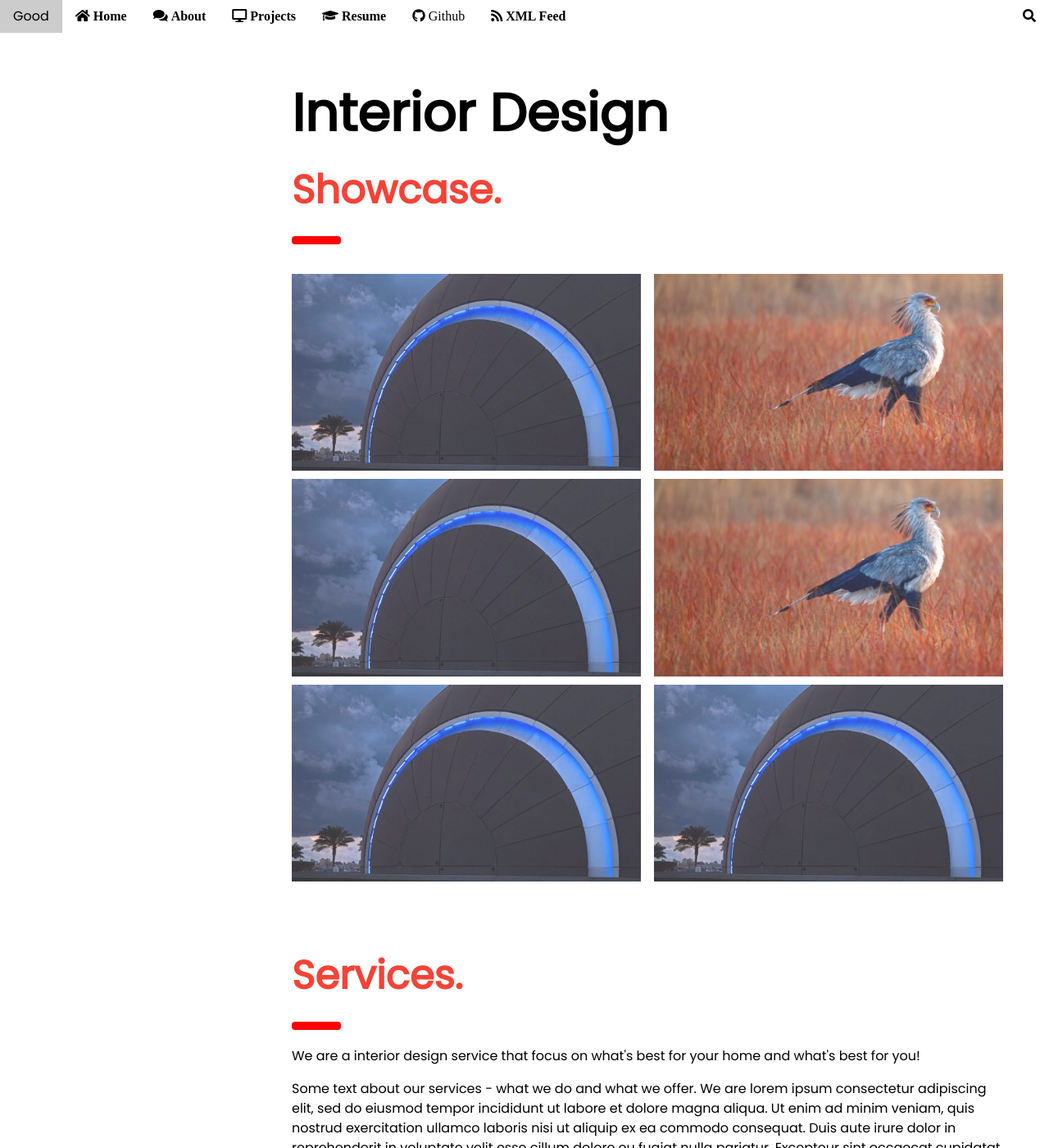
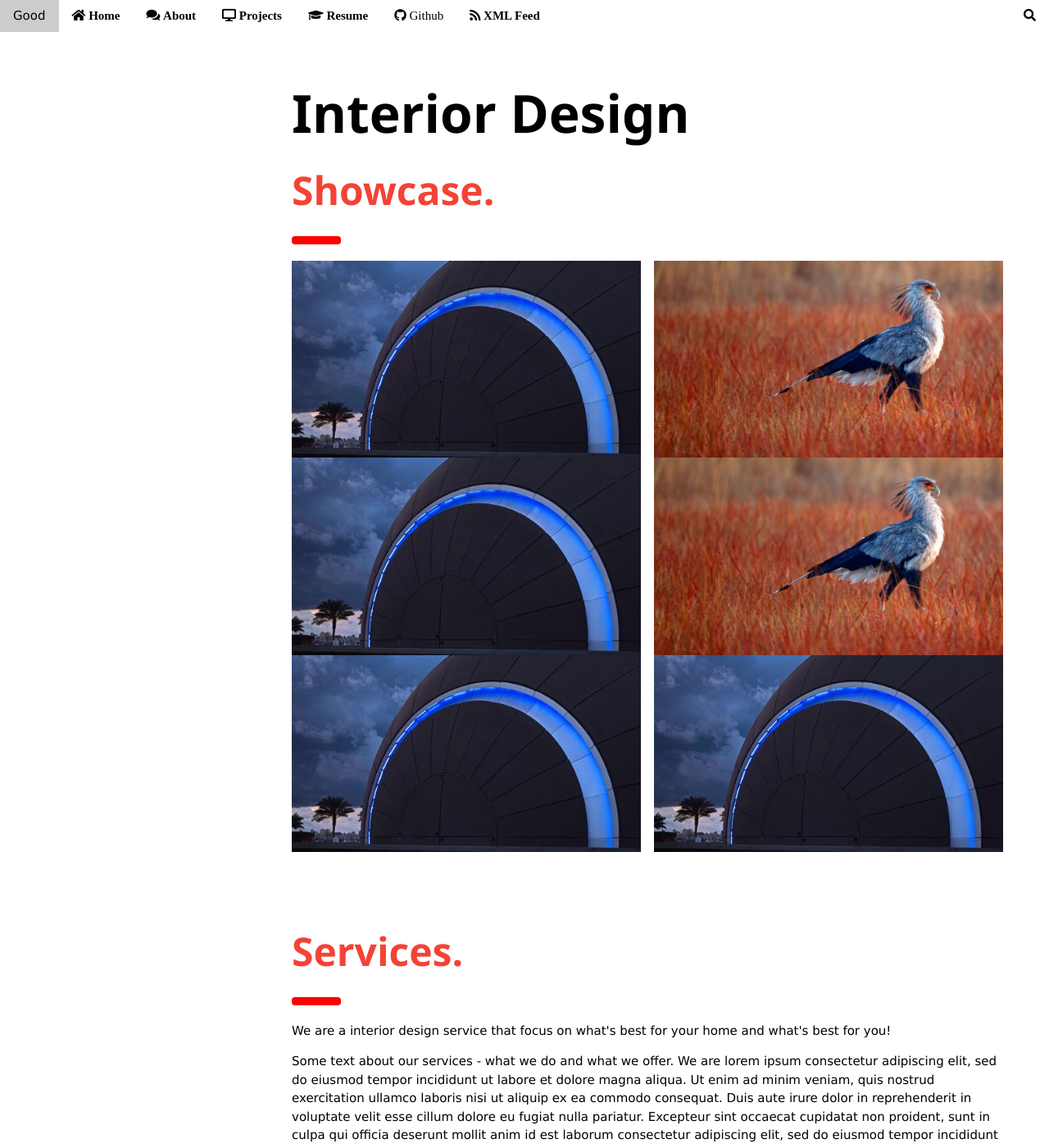
Before and after one commit to chipprogrammers/Good, a Jekyll site: the page built from index.html, in a window 1280 px wide and 1400 px high. Shown: the whole window at 82% size. Built offline with Jekyll 4.4.1, drawn with Linux system fonts in a browser that asks for light colours; comment, search, counter and statistics services are not loaded.

Commit message:
Update default.html

```diff
--- a/_layouts/default.html
+++ b/_layouts/default.html
@@ -3,12 +3,6 @@
 <head>
 <title>Good</title>
 {% include head.html %}
-  <style>
-body,h1,h2,h3,h4,h5 {font-family: "Poppins", sans-serif}
-body {font-size:16px;}
-.w3-half img{margin-bottom:-6px;margin-top:16px;opacity:0.8;cursor:pointer}
-.w3-half img:hover{opacity:1}
-  </style>
 </head>
 <body>
   {% include navbar.html %}
```
